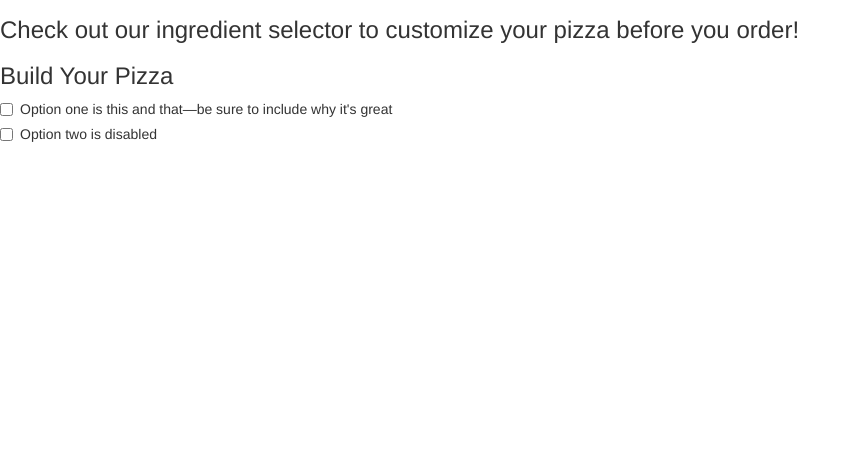
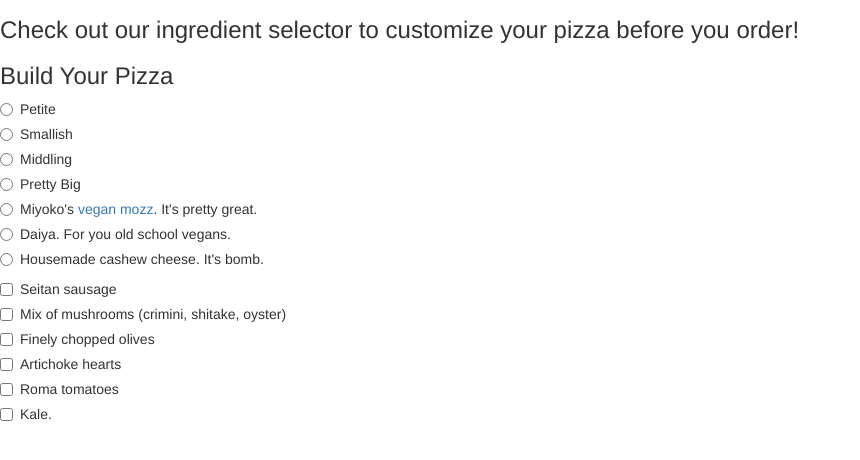
Before and after one commit to zachholz/pizza, a plain HTML site: page index.html in a window 1280 px wide. Shown: the part 116-576 px from the top of the page, without its empty margins (0-860 px from the left). Drawn offline with Linux system fonts and the light colour scheme.

Commit message:
Add form structure for pizza ordering with radio and check boxes.

```diff
--- a/index.html
+++ b/index.html
@@ -14,18 +14,93 @@
     <h3>Check out our ingredient selector to customize your pizza before you order!</h3>
     <h3>Build Your Pizza</h3>
     <form>
+      <!-- size selectors -->
+      <div class="radio">
+        <label>
+          <input type="radio" name="petite" id="xs" value="xs">
+          Petite
+        </label>
+      </div>
+      <div class="radio">
+        <label>
+          <input type="radio" name="smallish" id="s" value="s">
+          Smallish
+        </label>
+      </div>
+      <div class="radio">
+        <label>
+          <input type="radio" name="middling" id="m" value="m">
+          Middling
+        </label>
+      </div>
+      <div class="radio">
+        <label>
+          <input type="radio" name="pretty-big" id="l" value="l">
+          Pretty Big
+        </label>
+      </div>
+      <!-- vegan cheese selectors -->
+      <div class="radio">
+        <label>
+          <input type="radio" name="miyoko" id="miyoko" value="miyoko">
+          Miyoko's <a href="http://shop.miyokoskitchen.com/products/fresh-buffalo-style-mozzarella-cheese?variant=5781995395">vegan mozz</a>. It's pretty great.
+        </label>
+      </div>
+      <div class="radio">
+        <label>
+          <input type="radio" name="daiya" id="daiya" value="daiya">
+          Daiya. For you old school vegans.
+        </label>
+      </div>
+      <div class="radio">
+        <label>
+          <input type="radio" name="cashew" id="cashew" value="cashew">
+          Housemade cashew cheese. It's bomb.
+        </label>
+      </div>
+      <!-- toppings -->
       <div class="checkbox">
         <label>
           <input type="checkbox" value="">
-          Option one is this and that&mdash;be sure to include why it's great
+          Seitan sausage
         </label>
       </div>
-      <div class="checkbox disabled">
+      <div class="checkbox">
         <label>
           <input type="checkbox" value="">
-          Option two is disabled
+          Mix of mushrooms (crimini, shitake, oyster)
         </label>
       </div>
+      <div class="checkbox">
+        <label>
+          <input type="checkbox" value="">
+          Finely chopped olives
+        </label>
+      </div>
+      <div class="checkbox">
+        <label>
+          <input type="checkbox" value="">
+          Artichoke hearts
+        </label>
+      </div>
+      <div class="checkbox">
+        <label>
+          <input type="checkbox" value="">
+          Roma tomatoes
+        </label>
+      </div>
+      <div class="checkbox">
+        <label>
+          <input type="checkbox" value="">
+          Kale.
+        </label>
+      </div>
+      <!-- submit button -->
+
     </form>
+    <!-- order output -->
+    <div class="your-order">
+
+    </div>
   </body>
 </html>
```
